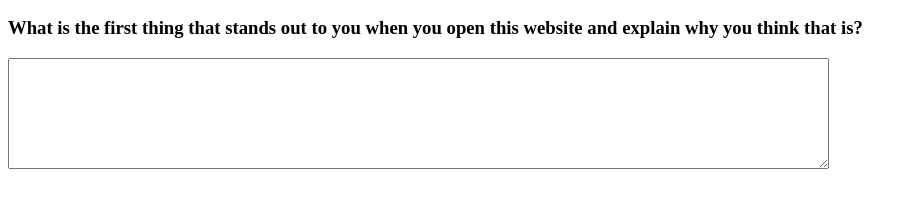
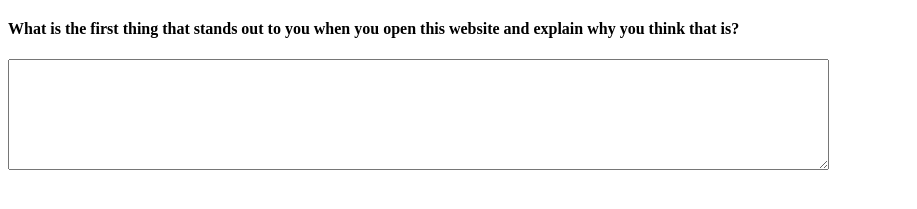
Before and after one commit to MiladRez/SEG3125-Module1, a plain HTML site: page index.html in a window 1280 px wide. Shown: the part 365-574 px from the top of the page, without its empty margins (0-917 px from the left). Drawn offline with Linux system fonts and the light colour scheme.

Commit message:
Changed question 1 size

```diff
--- a/index.html
+++ b/index.html
@@ -9,7 +9,7 @@
             <img src="appleSite.png" alt="https://www.apple.com/ca/" width="500" height="300">
         </a>
         <form>
-            <h3>What is the first thing that stands out to you when you open this website and explain why you think that is?</h3>
+            <h4>What is the first thing that stands out to you when you open this website and explain why you think that is?</h4>
             <textarea id="open_ended_q" rows="7" cols="100"></textarea>
         </form>
     </body>
```
